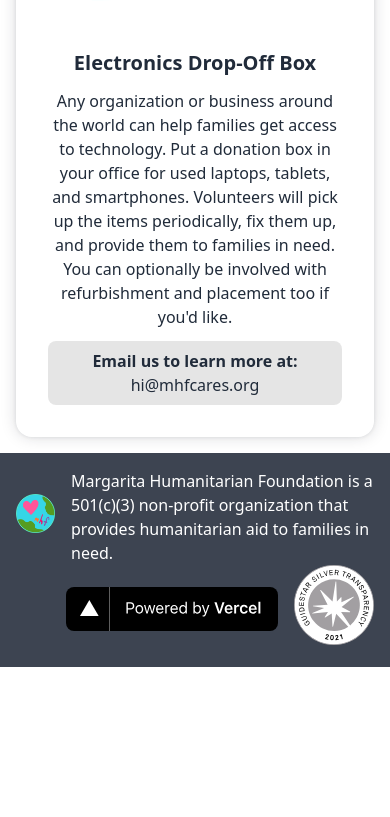
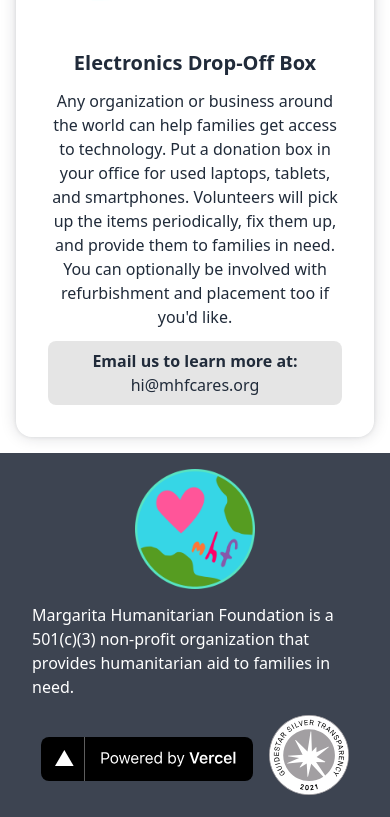
Before and after one commit to margaritahumanitarian/helpafamily, a Next.js app: page / in a window 390 px wide. Shown: the part 5610-6427 px from the top of the page. Before the commit the page ends 6277 px from the top, so only its background shows below. Built offline with nearby package versions, Linux system fonts and the light colour scheme.

Commit message:
Prettify footer mobile styles

```diff
--- a/components/Footer.js
+++ b/components/Footer.js
@@ -4,8 +4,8 @@ import React from 'react';
 export default function Footer() {
   return (
     <footer className="p-4 grid md:flex bg-neutral text-neutral-content">
-      <div className="flex md:flex-auto items-center md:mr-4">
-        <div>
+      <div className="flex flex-col md:flex-row md:flex-auto items-center md:mr-4 mb-4 md:mb-0">
+        <div className="mb-2 md:mb-0">
           <Image
             alt="mhf logo"
             height="120"
@@ -19,7 +19,7 @@ export default function Footer() {
           }
         </div>
       </div>
-      <div className="flex md:flex-initial items-center ml-auto">
+      <div className="flex md:flex-initial items-center justify-center md:ml-auto">
         <a
           className="mr-4 mt-2"
           href="https://vercel.com?utm_source=margaritahumanitarian&utm_campaign=oss"
```
